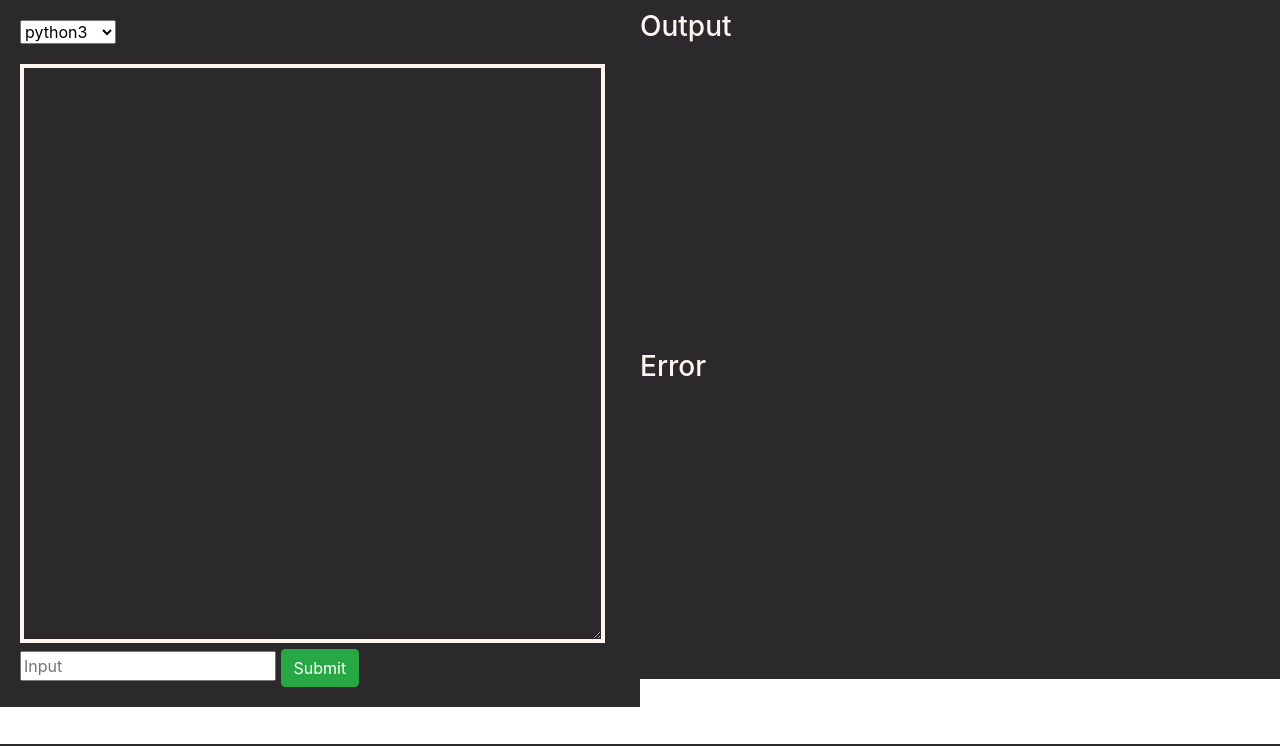
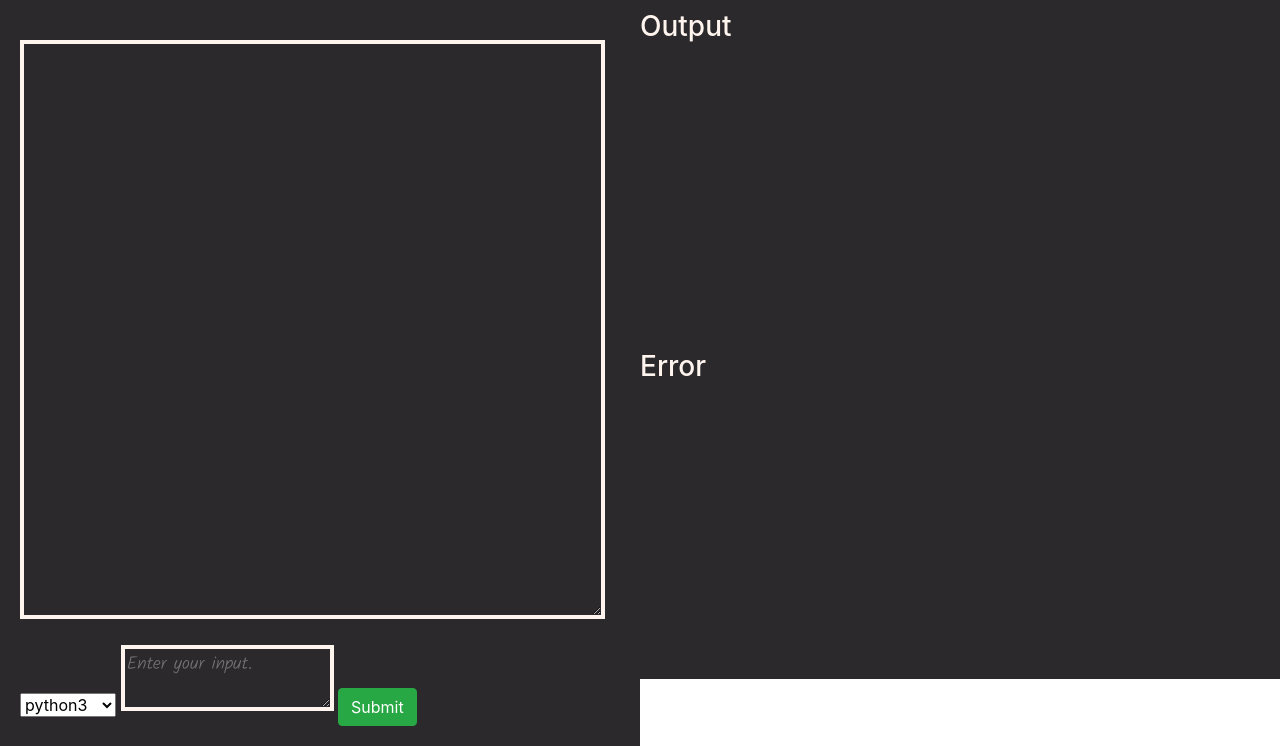
Before and after one commit to adityasunny1189/Coditor, a Flask app: page / in a window 1280 px wide. Shown: the part 56-802 px from the top of the page. Run offline with Flask 2, Linux system fonts and the light colour scheme; some libraries are stand-ins or nearby versions.

Commit message:
Update index.html

```diff
--- a/templates/index.html
+++ b/templates/index.html
@@ -17,6 +17,8 @@
     <div>
         <div class="text-editor">
             <form method="POST" action="">
+                <textarea class="code-area" cols="60" rows="21" name="text_editor">{{ code }}</textarea>
+                <br>
                 <select name="language">
                     <option>python3</option>
                     <option>cpp</option>
@@ -24,9 +26,7 @@
                     <option>java</option>
                     <option>javascript</option>
                 </select>
-                <textarea cols="60" rows="21" name="text_editor">{{ code }}</textarea>
-                <br>
-                <input name="input_value" placeholder="Input">
+                <textarea name="input_value" placeholder="Enter your input."></textarea>
                 <input class="btn btn-success" type="submit">
             </form>
         </div>
```
